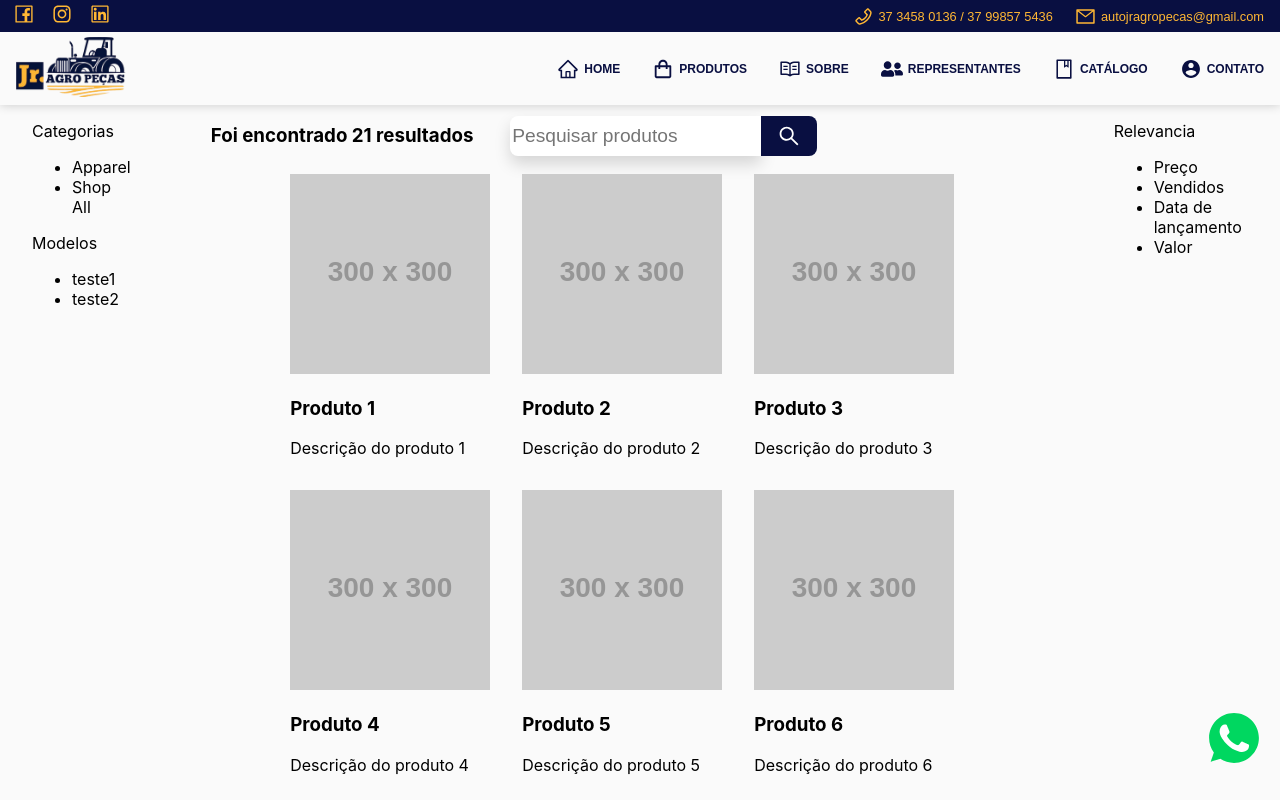
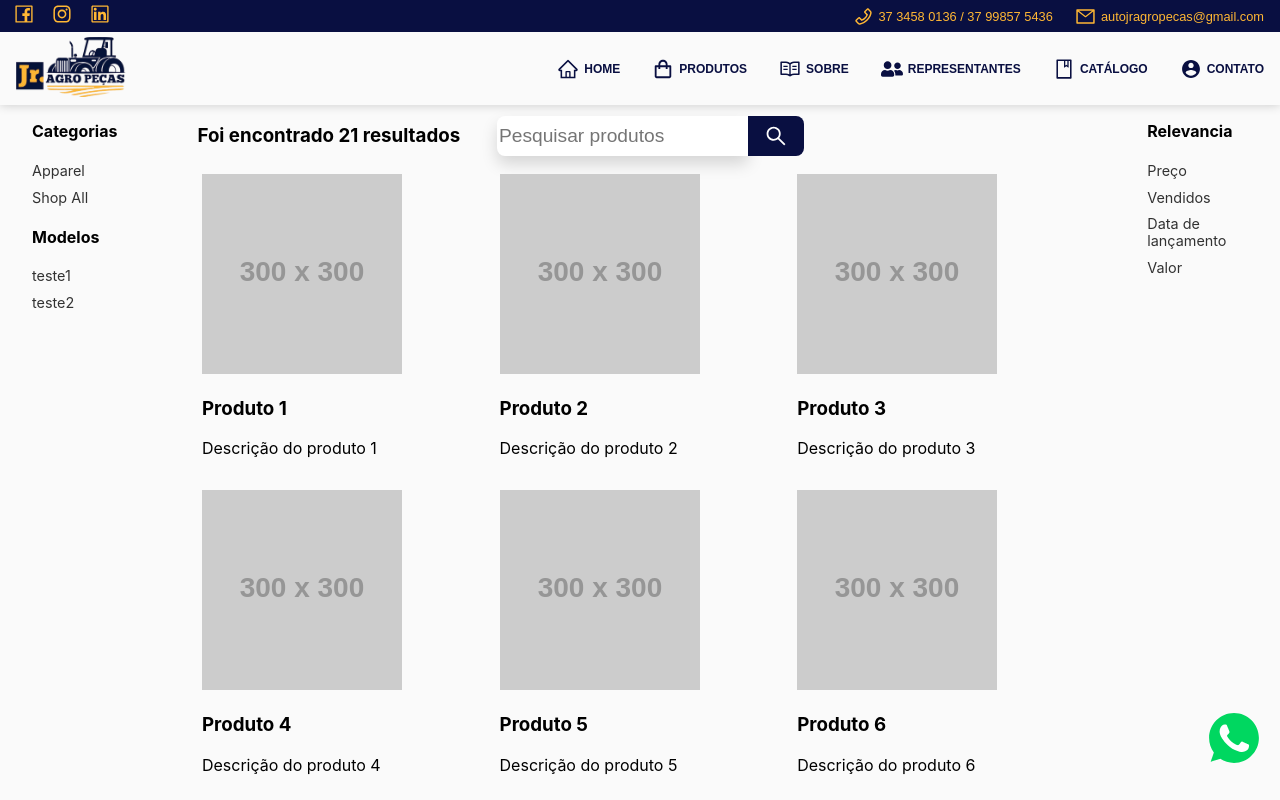
Before and after one commit to Matheusgarcia37/vozdopovo_react, a Next.js app: page /produtos in a window 1280 px wide. Shown: the top 800 px of the page. Built offline with nearby package versions, Linux system fonts and the light colour scheme.

Commit message:
feito pagina de produtos para desktop

```diff
--- a/src/styles/Produtos.module.scss
+++ b/src/styles/Produtos.module.scss
@@ -5,10 +5,28 @@
     max-width: 1920px;
     width: 100%;
     padding: 0 2rem;
+    ul {
+        list-style: none;
+        padding: 0;
+        li {
+            cursor: pointer;
+            padding: .3rem 0rem;
+            opacity: .8;
+            font-size: .9rem;
+            &:hover {
+                opacity: 1;
+            }
+        }
+    }
 }
 
 .filtroInfo {
     padding-right: 4rem;
+    p {
+        font-size: 1rem;
+        font-weight: bold;
+        color: #000
+    }
 }
 
 .headerProduto {
@@ -58,6 +76,7 @@
         flex-wrap: wrap;
         .contentProduto {
             margin: .5rem 1rem;
+            width: calc(33% - 2rem);
         }
     }
 }
@@ -65,4 +84,9 @@
 
 .filtroPorRelevancia {
     padding-left: 4rem;
+    p {
+        font-size: 1rem;
+        font-weight: bold;
+        color: #000;
+    }
 }
```
